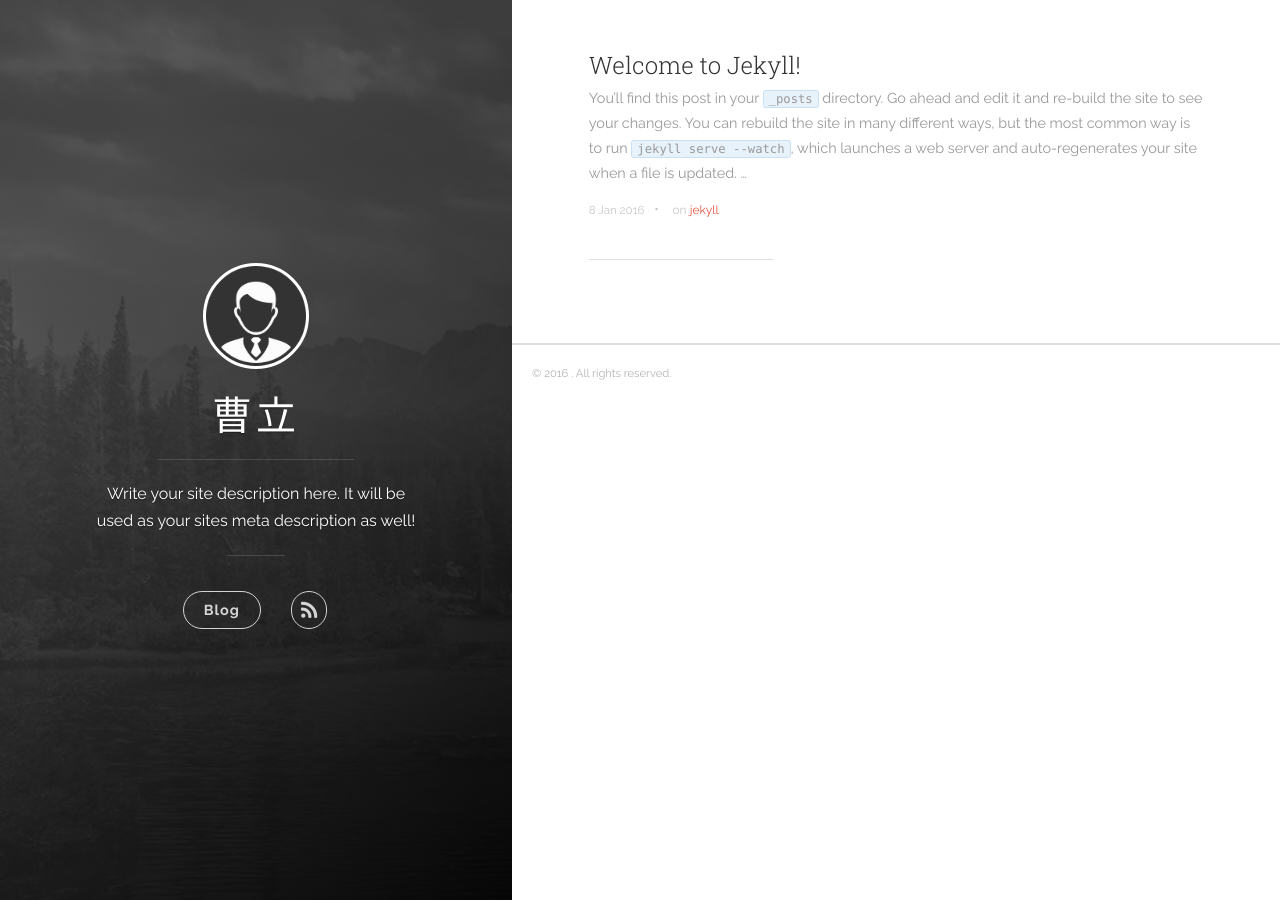
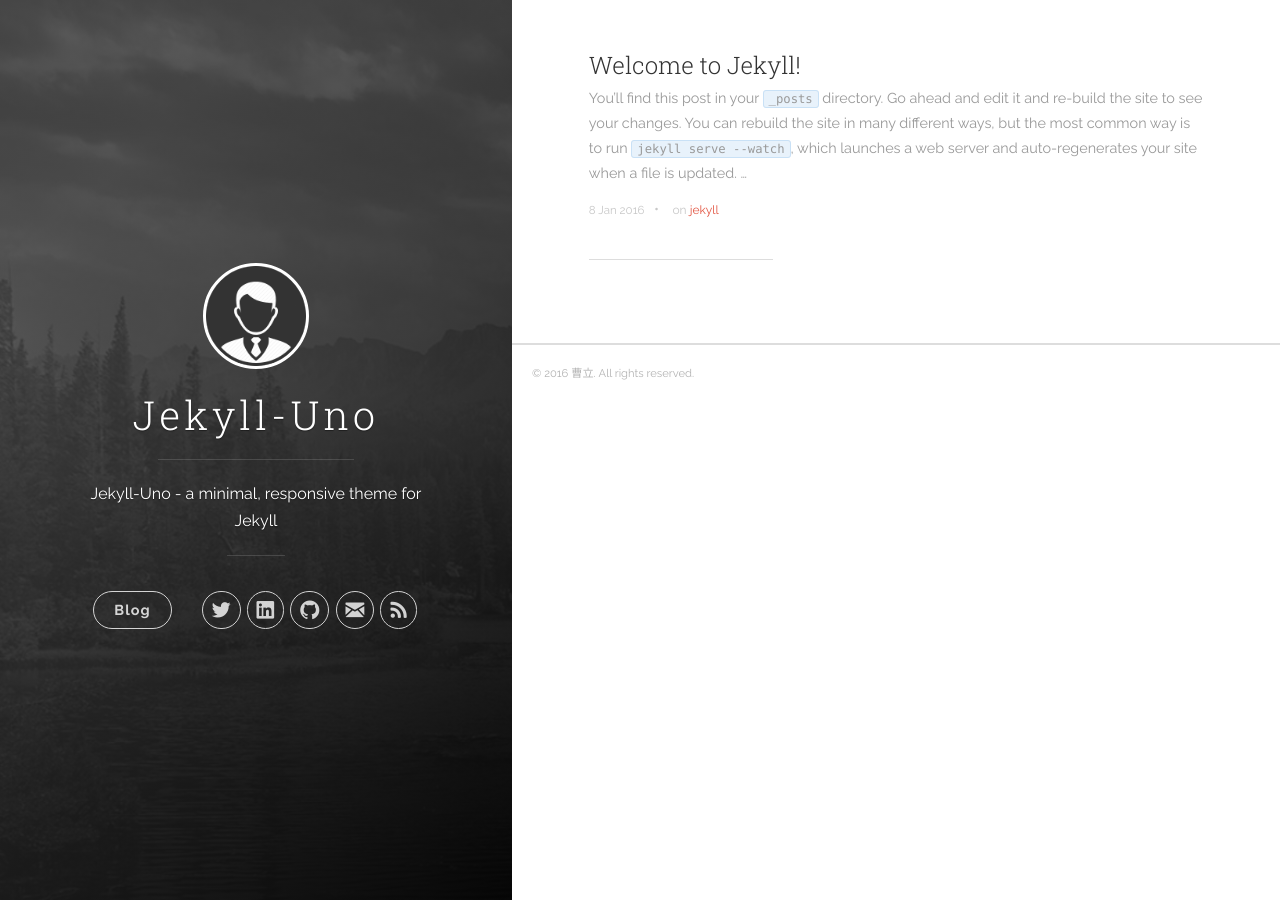
Before and after one commit to cuiyixiao/cyxblog, a Jekyll site: the page built from index.html, in a window 1280 px wide. Built offline with Jekyll 4.4.1, drawn with Linux system fonts in a browser that asks for light colours; nearby versions of some CDN libraries; the list of posts is cut into pages by our own code.

Commit message:
modifications

```diff
--- a/_config.yml
+++ b/_config.yml
@@ -1,20 +1,30 @@
 # Site settings
-title: 曹立
-header-img: img/home-bg.jpg
-email: oos1111@sjtu.edu.cn
-copyright_name: Your/Project/Corporate Name
-description: "Write your site description here. It will be used as your sites meta description as well!"
-baseurl: ""
-url: "Irving-cl.github.io"
-github_username:  Irving-cl
+title: Jekyll-Uno
+description: 'Jekyll-Uno - a minimal, responsive theme for Jekyll'
+url: ''
+#'http://joshgerdes.com/jekyll-uno'
+baseurl: ''
+# google_analytics: 'UA-XXXXXX-X'
 
-email_username:  oos1111@sjtu.edu.cn
+author:
+  name: '曹立'
+  email: oos1111@sjtu.edu.cn
+  twitter_username: joshgerdes
+  github_username: Irving_cl
+  linkedin_username:  joshgerdes
 
 # Build settings
+destination: _site
+paginate: 10
+permalink: /:year/:title/
 markdown: kramdown
-highlighter: rouge
-permalink: pretty
-paginate: 5
-exclude: ["less","node_modules","Gruntfile.js","package.json","README.md"]
+highlighter: pygments
 
-gems: [jekyll-paginate, jekyll-feed]
+kramdown:
+  # use Github Flavored Markdown
+  input: GFM
+  # do not replace newlines by <br>s
+  hard_wrap: false
+
+gems: ['jekyll-paginate']
+exclude: ['README.md', 'Gemfile', 'Gemfile.lock', 'screenshot.png']
```
